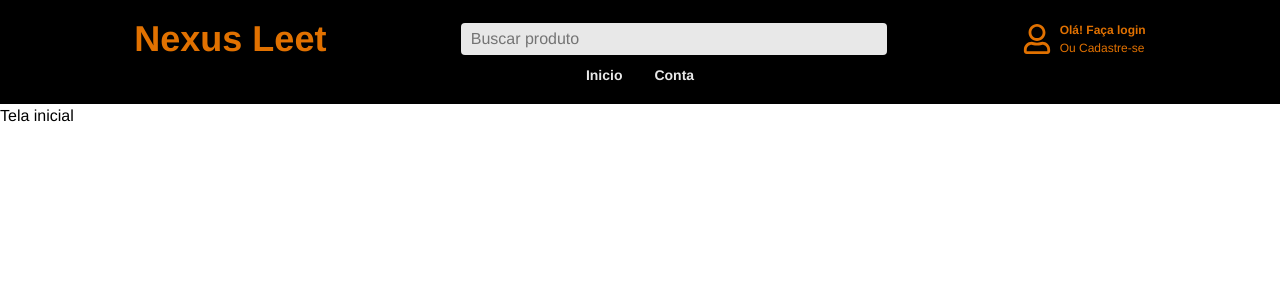
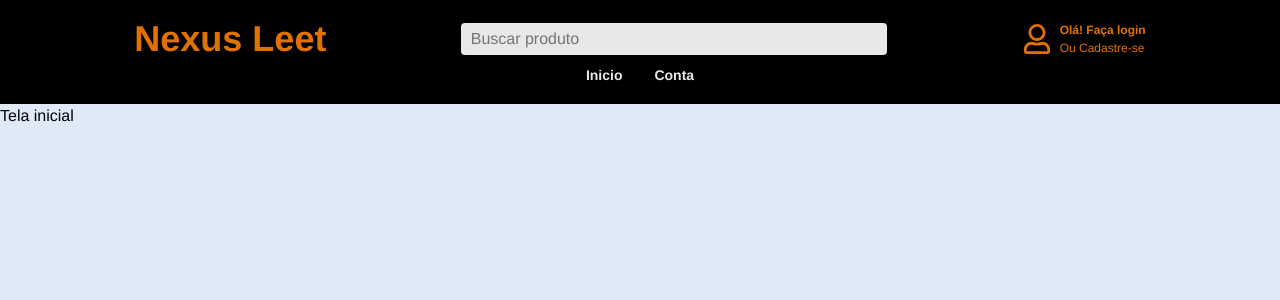
Before and after one commit to gustavocarvalho-ra/NextJs-NexusLeet, a Next.js app: page / in a window 1280 px wide. Shown: the top 300 px of the page. Built offline with nearby package versions, Linux system fonts and the light colour scheme; no server answers.

Commit message:
style: add bg color in body

```diff
--- a/src/app/globals.css
+++ b/src/app/globals.css
@@ -22,6 +22,7 @@ body {
   -webkit-font-smoothing: antialiased;
   -moz-osx-font-smoothing: grayscale;
   min-height: 100vh;
+  background: var(--background);
 }
 
 * {
```
